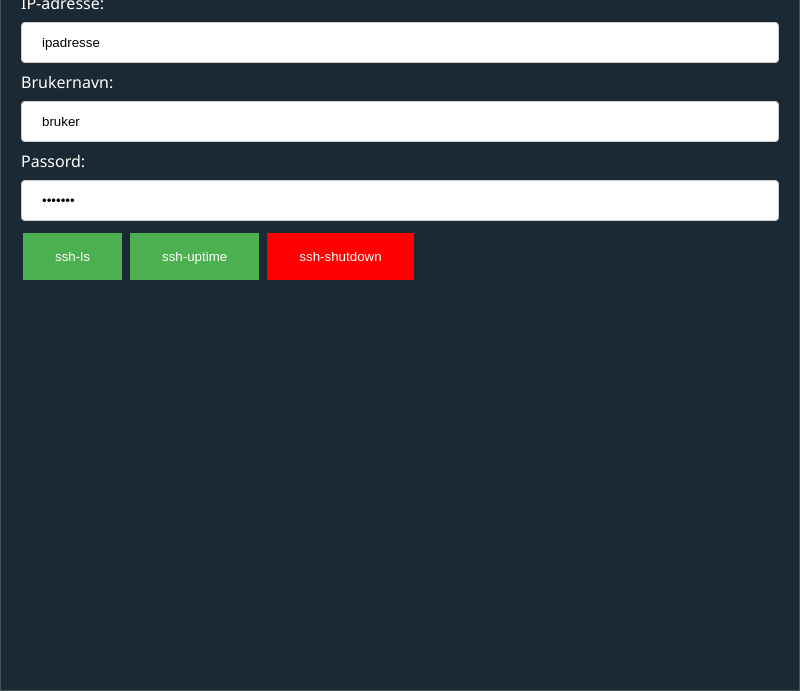
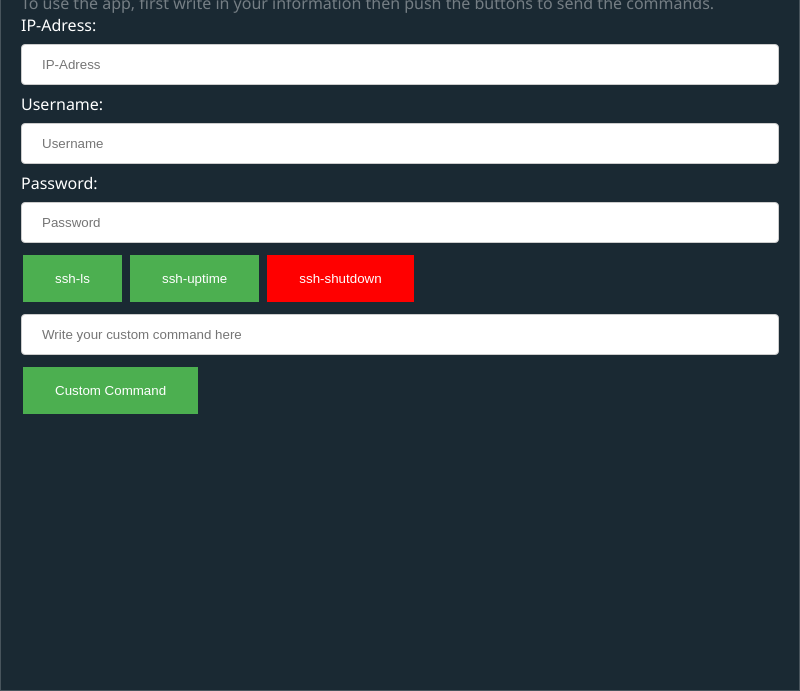
Before and after one commit to Molnes/Electron-ssh-gui-app, an Electron app: page index.html in a window 800 px wide. Shown: the part 109-800 px from the top of the page. Drawn offline with Linux system fonts and the light colour scheme; no server answers.

Commit message:
Added a custom commad input field and button

```diff
--- a/assets/scripts/ssh.js
+++ b/assets/scripts/ssh.js
@@ -89,3 +89,34 @@ function sshuptime() {
         }
     }).start();
 }
+
+function sshCustom() {
+
+    var ssh = new SSH({
+        host: document.getElementById("ipadresse").value,
+        user: document.getElementById("brukernavn").value,
+        pass: document.getElementById("passord").value
+    });
+
+    var customCommand = get.getElementById("customCommand").value
+
+    ssh.exec(customCommand, {
+        out: function (stdout) {
+            document.getElementById('consoleoutput').innerHTML = "";
+            document.getElementById('consoleoutput').innerHTML = stdout;
+            console.log(stdout);
+        },
+
+        err: function (stderr) {
+            document.getElementById('consoleoutputerror').innerHTML = "";
+            document.getElementById('consoleoutputerror').innerHTML = stderr;
+            console.log(stderr);
+        },
+
+        exit: function (code) {
+            document.getElementById('consoleoutputexitcode').innerHTML = "";
+            document.getElementById('consoleoutputexitcode').innerHTML = 'Exitcode ' + code;
+            console.log(code);
+        }
+    }).start();
+}
--- a/index.html
+++ b/index.html
@@ -35,22 +35,25 @@
   </header>
 
   <div id="main">
-    <h1>Hello</h1>
+    <h1>Welcome!</h1>
+    <p> To use the app, first write in your information then push the buttons to send the commands.</p>
 
     <form>
-      <label for="ipadresse">IP-adresse:</label>
-      <input type="text" id="ipadresse" value="ipadresse"><br>
+      <label for="ipadresse">IP-Adress:</label>
+      <input type="text" id="ipadresse" placeholder="IP-Adress" value=""><br>
 
-      <label for="brukernavn">Brukernavn:</label>
-      <input type="text" id="brukernavn" value="bruker"><br>
+      <label for="brukernavn">Username:</label>
+      <input type="text" id="brukernavn" placeholder="Username" value=""><br>
 
-      <label for="passord">Passord:</label>
-      <input type="password" id="passord" value="passord"><br>
+      <label for="passord">Password:</label>
+      <input type="password" id="passord" placeholder="Password" value=""><br>
     </form>
 
     <input type="button" onclick="sshls()" value="ssh-ls">
     <input type="button" onclick="sshuptime()" value="ssh-uptime">
     <input type="button" id="shutdown" onclick="sshshutdown()" value="ssh-shutdown">
+    <input type="text" id="customCommand" placeholder="Write your custom command here" value="">
+    <input type="button" onclick="sshCustom()" value="Custom Command">
     <p style="white-space: pre-line" id="consoleoutput"></p>
     <p id="consoleoutputerror"></p>
     <p id="consoleoutputexitcode"></p>
--- a/package.json
+++ b/package.json
@@ -1,6 +1,6 @@
 {
   "name": "easy-shh",
-  "version": "0.1.2",
+  "version": "0.1.3",
   "description": "An electron based app to send ssh commands to a server via a GUI",
   "main": "main.js",
   "scripts": {
```
